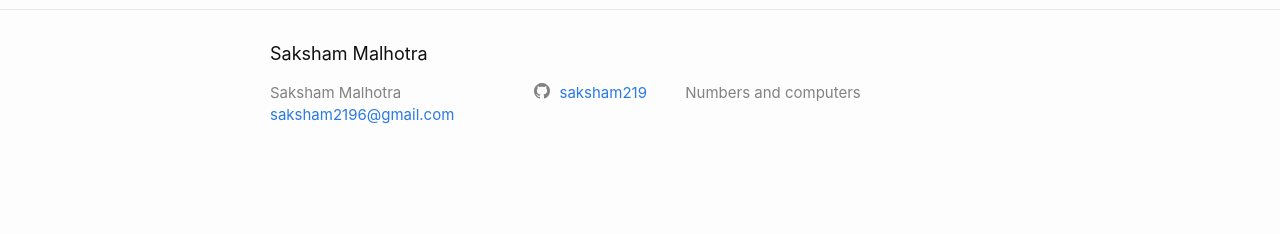
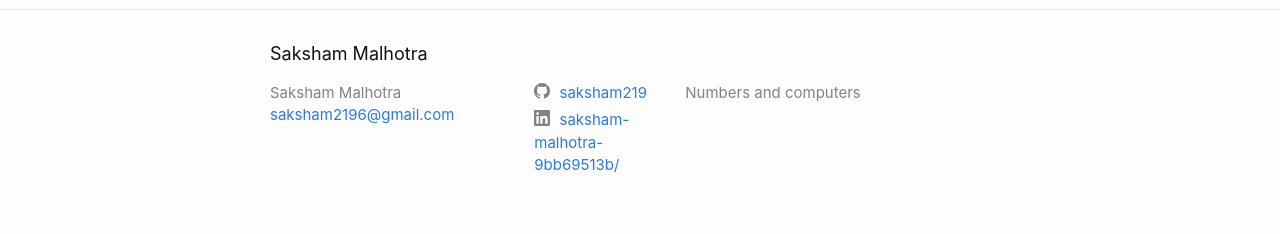
Before and after one commit to saksham219/saksham219.github.io, a Jekyll site: the page built from index.md, in a window 1280 px wide. Shown: the part 1946-2180 px from the top of the page. Built offline with Jekyll 4.4.1, drawn with Linux system fonts in a browser that asks for light colours; before the commit the page ends 2133 px from its top, so only the background shows below that.

Commit message:
add linkedin

```diff
--- a/_config.yml
+++ b/_config.yml
@@ -20,6 +20,7 @@ description: >- # this means to ignore newlines until "baseurl:"
 baseurl: "" # the subpath of your site, e.g. /blog
 url: "" # the base hostname & protocol for your site, e.g. http://example.com
 github_username:  saksham219
+linkedin_username: saksham-malhotra-9bb69513b/
 
 # Build settings
 markdown: kramdown
```
